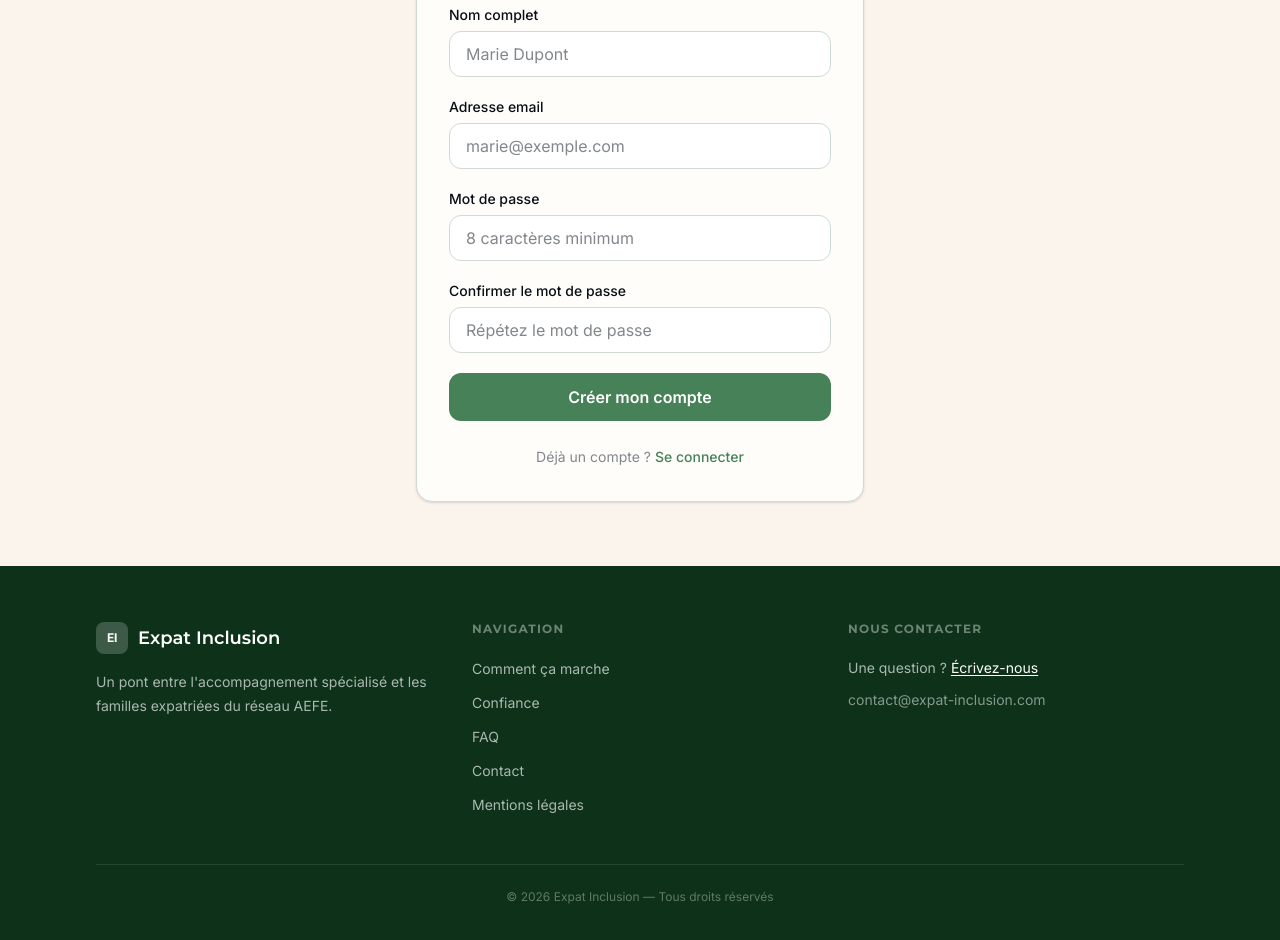
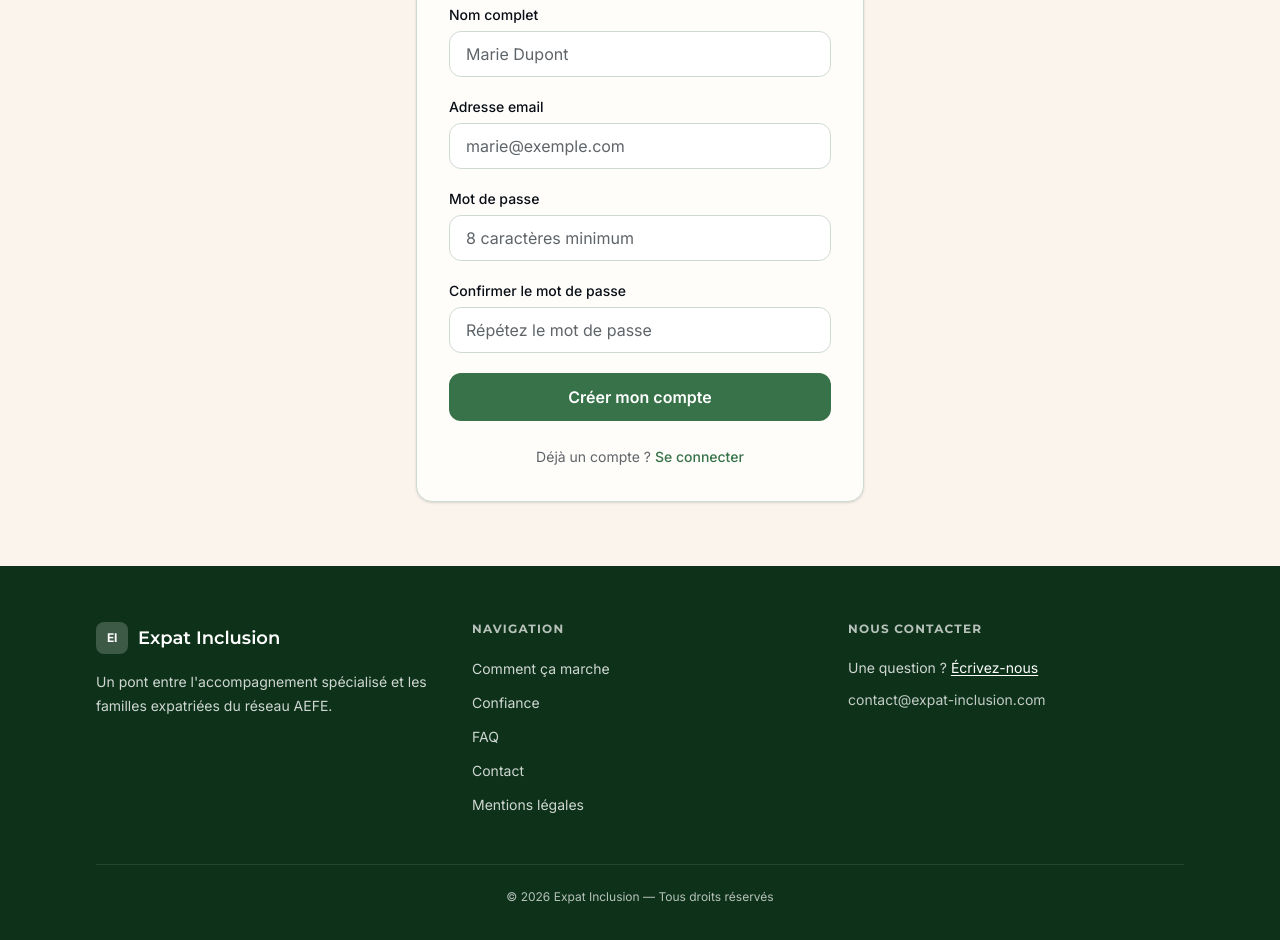
Before and after one commit to KarimBkr/Expat-Inclusion-, a Next.js app in the folder frontend/: page /inscription in a window 1280 px wide. Shown: the part 380-1320 px from the top of the page. Built offline with nearby package versions, Linux system fonts and the light colour scheme; no server answers.

Commit message:
M20: Fix contrast, touch targets and focusable regions for mobile a11y

```diff
--- a/frontend/app/dashboard/admin/aesh-import/page.tsx
+++ b/frontend/app/dashboard/admin/aesh-import/page.tsx
@@ -105,7 +105,12 @@ export default function AeshImportPage() {
 
       <div className="bg-card border border-line rounded-2xl p-6 mb-6">
         <h2 className="text-sm font-semibold text-ink mb-3">Format attendu</h2>
-        <div className="overflow-x-auto">
+        <section
+          className="overflow-x-auto"
+          // biome-ignore lint/a11y/noNoninteractiveTabindex: zone défilante horizontale, doit être atteignable au clavier (WCAG 2.1.1)
+          tabIndex={0}
+          aria-label="Colonnes du format attendu"
+        >
           <table className="w-full text-xs">
             <thead>
               <tr className="text-left text-subtle border-b border-line">
@@ -124,7 +129,7 @@ export default function AeshImportPage() {
               ))}
             </tbody>
           </table>
-        </div>
+        </section>
         <a
           href={TEMPLATE_HREF}
           download="modele-import-aesh.csv"
--- a/frontend/app/dashboard/parent/reservations/page.tsx
+++ b/frontend/app/dashboard/parent/reservations/page.tsx
@@ -256,7 +256,7 @@ function ParentBookingCard({
         <div className="mt-5">
           <Link
             href={`/dashboard/parent/conversations/${booking.id}`}
-            className="inline-flex px-4 py-2 bg-primary text-white text-sm font-semibold rounded-xl hover:bg-primary-dark transition-colors"
+            className="inline-flex min-h-11 items-center px-4 py-2 bg-primary text-white text-sm font-semibold rounded-xl hover:bg-primary-dark transition-colors"
           >
             Ouvrir la conversation
           </Link>
--- a/frontend/app/globals.css
+++ b/frontend/app/globals.css
@@ -2,16 +2,16 @@
 
 @theme {
   /* Palette — dys-ponible.fr */
-  --color-primary: oklch(0.55 0.09 152);
+  --color-primary: oklch(0.5 0.09 152);
   --color-primary-light: oklch(0.94 0.03 152);
-  --color-primary-dark: oklch(0.42 0.09 152);
+  --color-primary-dark: oklch(0.4 0.09 152);
   --color-primary-900: oklch(0.28 0.06 152);
   --color-cream: oklch(0.97 0.013 80);
   --color-card: oklch(0.995 0.005 85);
   --color-ink: oklch(0.16 0.02 255);
-  --color-subtle: oklch(0.62 0.01 255);
+  --color-subtle: oklch(0.5 0.01 255);
   --color-line: oklch(0.88 0.018 152);
-  --color-danger: oklch(0.577 0.245 27.325);
+  --color-danger: oklch(0.5 0.2 27.325);
 }
 
 @theme inline {
@@ -65,3 +65,11 @@ details[open] summary .accordion-chevron {
   transition: transform 0.2s ease;
   flex-shrink: 0;
 }
+
+/* Cible tactile 44 px (WCAG 2.5.5, DESIGN.md) : boutons principaux et puces/onglets bascule. */
+@layer base {
+  button.bg-primary,
+  [aria-pressed] {
+    min-height: 2.75rem;
+  }
+}
--- a/frontend/app/page.tsx
+++ b/frontend/app/page.tsx
@@ -235,7 +235,7 @@ export default function HomePage() {
               </li>
             ))}
           </ul>
-          <p className="text-center text-white/80 max-w-2xl mx-auto">{MONEY_LINE}</p>
+          <p className="text-center text-white/90 max-w-2xl mx-auto">{MONEY_LINE}</p>
         </div>
       </section>
 
@@ -246,7 +246,7 @@ export default function HomePage() {
             {stats.map(({ value, label }) => (
               <div key={label}>
                 <div className="text-5xl font-bold mb-2 font-heading">{value}</div>
-                <div className="text-white/70 text-sm font-medium">{label}</div>
+                <div className="text-white/90 text-sm font-medium">{label}</div>
               </div>
             ))}
           </div>
--- a/frontend/components/layout/Footer.tsx
+++ b/frontend/components/layout/Footer.tsx
@@ -20,14 +20,14 @@ export default function Footer() {
               </span>
               <span className="font-heading font-semibold text-lg">Expat Inclusion</span>
             </div>
-            <p className="text-white/65 text-sm leading-relaxed">
+            <p className="text-white/80 text-sm leading-relaxed">
               Un pont entre l&apos;accompagnement spécialisé et les familles expatriées du réseau
               AEFE.
             </p>
           </div>
 
           <div>
-            <h3 className="text-xs font-semibold uppercase tracking-widest text-white/40 mb-5">
+            <h3 className="text-xs font-semibold uppercase tracking-widest text-white/70 mb-5">
               Navigation
             </h3>
             <ul className="flex flex-col gap-2.5">
@@ -35,7 +35,7 @@ export default function Footer() {
                 <li key={link.href}>
                   <Link
                     href={link.href}
-                    className="text-sm text-white/65 hover:text-white transition-colors"
+                    className="text-sm text-white/80 hover:text-white transition-colors"
                   >
                     {link.label}
                   </Link>
@@ -45,10 +45,10 @@ export default function Footer() {
           </div>
 
           <div>
-            <h3 className="text-xs font-semibold uppercase tracking-widest text-white/40 mb-5">
+            <h3 className="text-xs font-semibold uppercase tracking-widest text-white/70 mb-5">
               Nous contacter
             </h3>
-            <p className="text-sm text-white/65 leading-relaxed">
+            <p className="text-sm text-white/80 leading-relaxed">
               Une question ?{" "}
               <Link
                 href="/contact"
@@ -57,11 +57,11 @@ export default function Footer() {
                 Écrivez-nous
               </Link>
             </p>
-            <p className="text-sm text-white/50 mt-2">contact@expat-inclusion.com</p>
+            <p className="text-sm text-white/75 mt-2">contact@expat-inclusion.com</p>
           </div>
         </div>
 
-        <div className="border-t border-white/10 mt-12 pt-6 text-center text-xs text-white/35">
+        <div className="border-t border-white/10 mt-12 pt-6 text-center text-xs text-white/70">
           © {new Date().getFullYear()} Expat Inclusion — Tous droits réservés
         </div>
       </div>
--- a/frontend/components/ui/Button.tsx
+++ b/frontend/components/ui/Button.tsx
@@ -9,7 +9,7 @@ const variants = {
 } as const;
 
 const sizes = {
-  sm: "px-4 py-2 text-sm rounded-lg",
+  sm: "min-h-11 px-4 py-2 text-sm rounded-lg",
   md: "px-6 py-3 text-base rounded-xl",
   lg: "px-8 py-4 text-lg rounded-xl",
 } as const;
--- a/frontend/components/ui/ErrorState.tsx
+++ b/frontend/components/ui/ErrorState.tsx
@@ -5,7 +5,7 @@ export function ErrorState({ message, onRetry }: { message: string; onRetry?: ()
     <div role="alert" className="bg-danger/10 rounded-2xl p-6 text-center">
       <p className="text-sm text-danger mb-4">{message}</p>
       {onRetry && (
-        <Button size="sm" variant="outline" onClick={onRetry}>
+        <Button size="sm" variant="outline" className="bg-card" onClick={onRetry}>
           Réessayer
         </Button>
       )}
```
